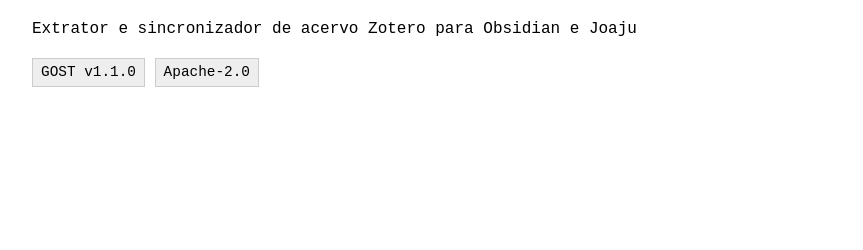
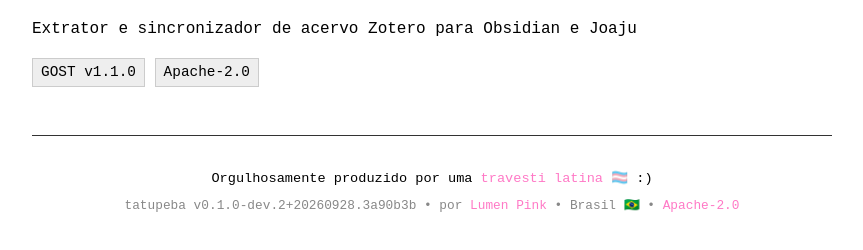
Before and after one commit to lumenpink/tatupeba, a website: page site/index.html in a window 1280 px wide. Shown: the part 106-356 px from the top of the page, without its empty margins (208-1071 px from the left). Drawn offline with Linux system fonts and the light colour scheme.

Commit message:
chore(gost): align with GOST standards and canonical footer

```diff
--- a/site/index.html
+++ b/site/index.html
@@ -9,10 +9,55 @@
     h1 { border-bottom: 2px solid #333; padding-bottom: 8px; }
     .badge { display: inline-block; padding: 2px 8px; background: #eee; border: 1px solid #ccc; font-size: 0.9em; }
   </style>
+
+  <style>
+    .site-footer {
+      border-top: 1px solid var(--border, #333);
+      padding: 2rem 1rem;
+      margin-top: 3rem;
+      text-align: center;
+      font-size: 0.85rem;
+      line-height: 1.6;
+    }
+    .footer-canonical {
+      display: flex;
+      flex-direction: column;
+      gap: 0.4rem;
+      align-items: center;
+      justify-content: center;
+    }
+    .footer-line-identity {
+      font-weight: 500;
+    }
+    .footer-line-metadata {
+      color: var(--text-muted, #888);
+      font-size: 0.8rem;
+    }
+    .site-footer a {
+      color: var(--accent, #ff79c6);
+      text-decoration: none;
+    }
+    .site-footer a:hover {
+      text-decoration: underline;
+    }
+  </style>
+
 </head>
 <body>
   <h1>tatupeba</h1>
   <p>Extrator e sincronizador de acervo Zotero para Obsidian e Joaju</p>
   <p><span class="badge">GOST v1.1.0</span> <span class="badge">Apache-2.0</span></p>
+
+  <footer class="site-footer">
+    <div class="footer-canonical">
+      <div class="footer-line footer-line-identity">
+        Orgulhosamente produzido por uma <a href="https://travesti.2lp.in/pt/" target="_blank" rel="noopener">travesti latina</a> 🏳️‍⚧️ :)
+      </div>
+      <div class="footer-line footer-line-metadata">
+        tatupeba v0.1.0-dev.2+20260928.3a90b3b • por <a href="https://lumen.pink" target="_blank" rel="noopener">Lumen Pink</a> • Brasil 🇧🇷 • <a href="LICENSE" target="_blank" rel="noopener">Apache-2.0</a>
+      </div>
+    </div>
+  </footer>
+
 </body>
 </html>
```
Also changed, not shown: .forgejo/issue_template/ticket.md (added), 1 other file.
